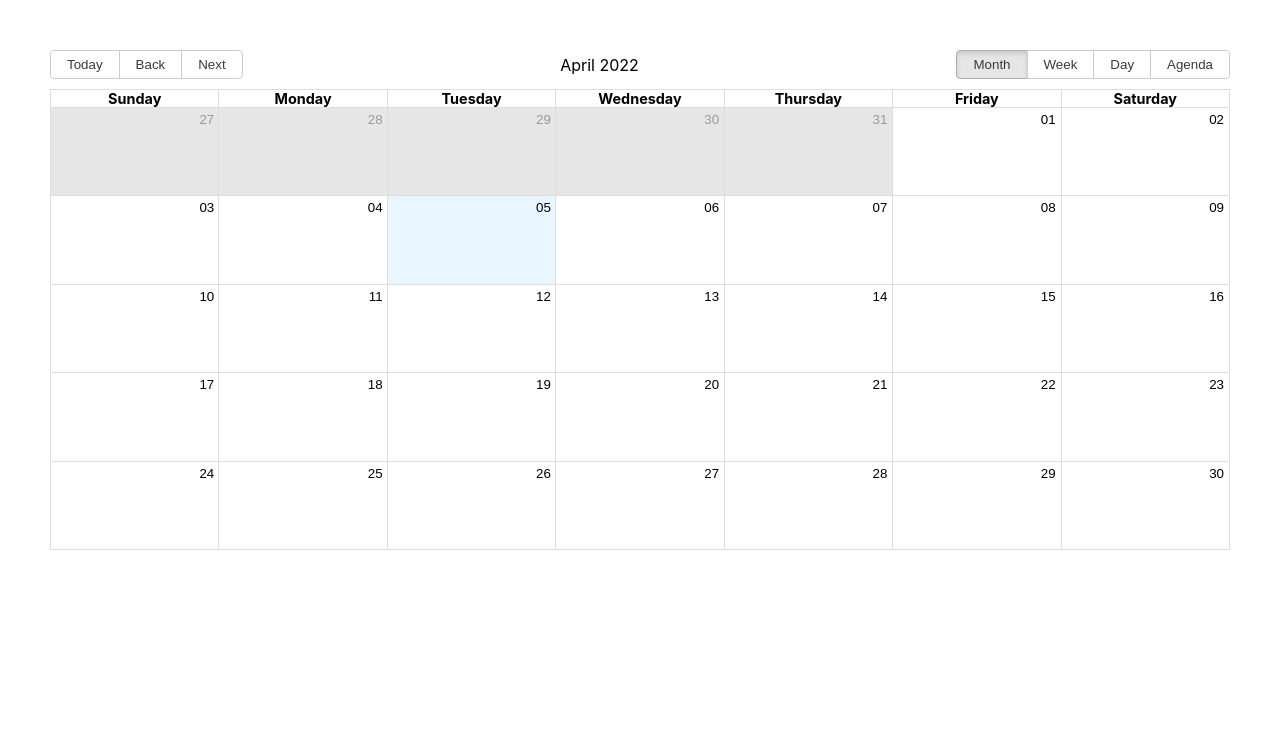
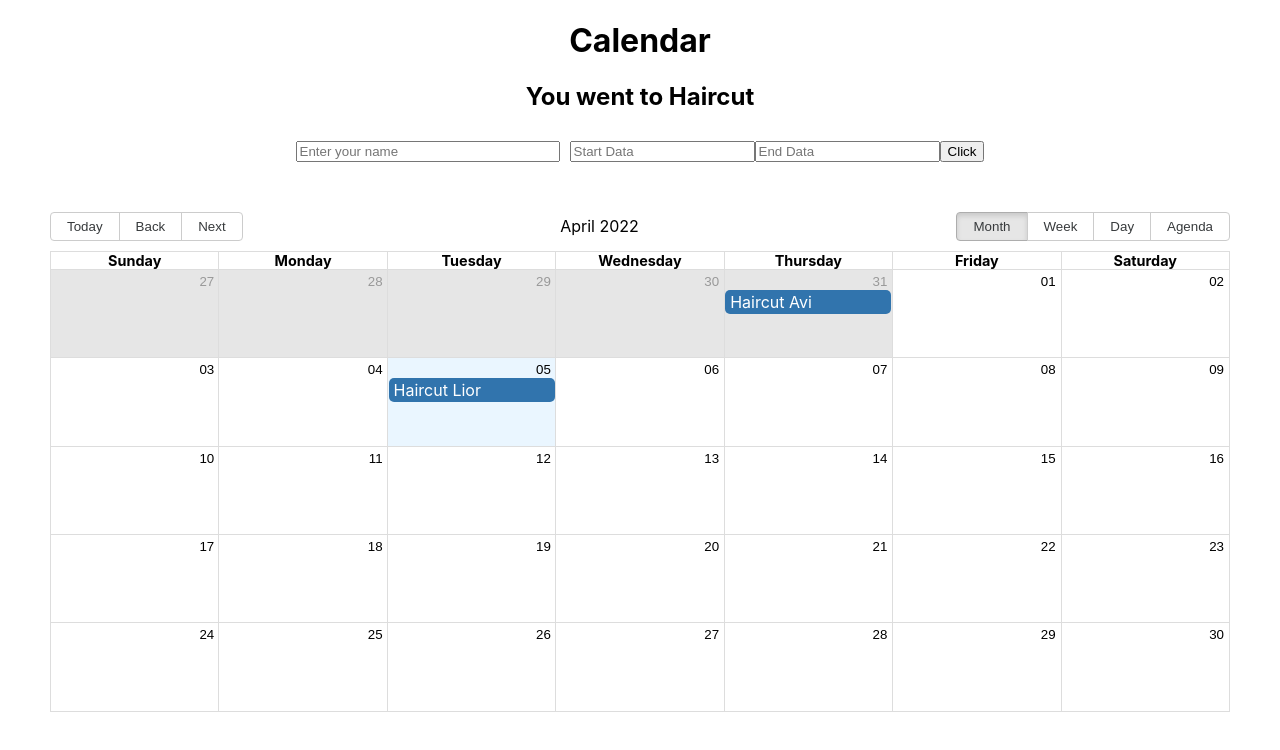
Before and after one commit to avi-admaso/A-M, a React (Create React App) app in the folder client/: page /Profile in a window 1280 px wide. Shown: the top 750 px of the page. Built offline with nearby package versions, Linux system fonts and the light colour scheme; the HTML template or start-up script is replaced by a standard one.

Commit message:
add event to calendars

```diff
--- a/client/src/Components/Pages/Calendar/Calendars.jsx
+++ b/client/src/Components/Pages/Calendar/Calendars.jsx
@@ -1,4 +1,4 @@
-import React from 'react'
+import React, { useState } from 'react'
 import { Calendar, dateFnsLocalizer } from "react-big-calendar";
 import format from "date-fns/format";
 import parse from "date-fns/parse";
@@ -7,44 +7,64 @@ import getDay from 'date-fns/getDay';
 import getHours from 'date-fns/getHours';
 import "react-big-calendar/lib/css/react-big-calendar.css";
 import DatePicker from "react-datepicker";
+import "react-datepicker/dist/react-datepicker.css";
 
 const locales = {
   // "en-gb": require("date-fns/locale/en-GB")
   "en-US": require("date-fns/locale/en-US")
+};
 
-}
 const localizer = dateFnsLocalizer({
   format,
   parse,
   startOfWeek,
   getDay,
-  getHours,
   locales
-})
+});
 
 const events = [
   {
     title: "Haircut Lior",
-    allDay: true,
-    start: new Date(2022, 4, 6, 11),
-    end: new Date(2022, 4, 6, 12)
+    // allDay: true,
+    start: new Date(2022, 3, 5,10,0),
+    end: new Date(2022, 3, 5,11,0),
 
   },
   {
     title: "Haircut Avi",
-    start: new Date(2022, 4, 6, 11),
-    end: new Date(2022, 4, 6, 12)
+    start: new Date(2022, 3, 0),
+    end: new Date(2022, 3, 0)
 
   },
 ]
 
 export default function Calendars() {
+  const [newEvent, setNewEvent] = useState({ title: "", start: "", end: "" })
+  const [allEvent, setAllEvent] = useState(events)
 
+  function handleAddEvent(params) {
+    setAllEvent([...allEvent, newEvent])
+  }
   return (<>
-    <Calendar localizer={localizer}
-    events={events} startAccessor="start"
-    endAccessor="end"
-    style={{ height: 500, margin: "50px" }} />
+    <h1>Calendar</h1>
+    <h2>You went to Haircut</h2>
+    <div>
+    <input type="text" placeholder='Enter your name' style={{ width: "20%", marginRight: "10px" }}
+      value={newEvent.title} onChange={(e) => setNewEvent({ ...newEvent, title: e.target.value })}
+    />
+    <DatePicker placeholderText='Start Data' style={{ marginRight: "10px" }}
+      selected={newEvent.start} onChange={(start) => setNewEvent({ ...newEvent, start })} />
+    <DatePicker placeholderText='End Data'
+      selected={newEvent.end} onChange={(end) => setNewEvent({ ...newEvent, end })} />
+    <button style={{marginTop:"10px"}} onClick={handleAddEvent}>Click</button>
+    </div>
+    <Calendar
+      localizer={localizer}
+      events={allEvent}
+      startAccessor="start"
+      endAccessor="end"
+      style={{ height: 500, margin: "50px" }}
+    />
+  </>)
 
-  </>)
 }
```
